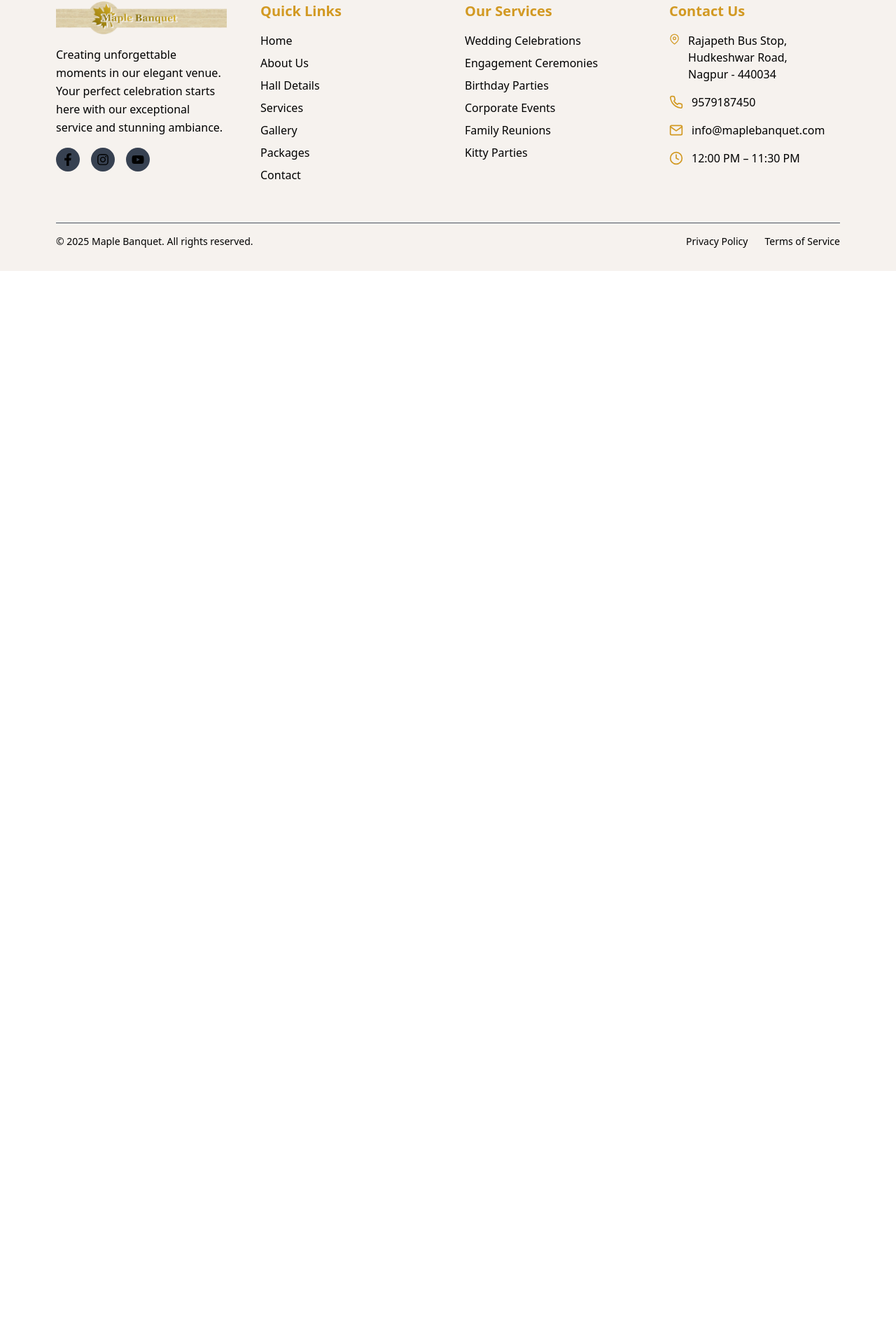
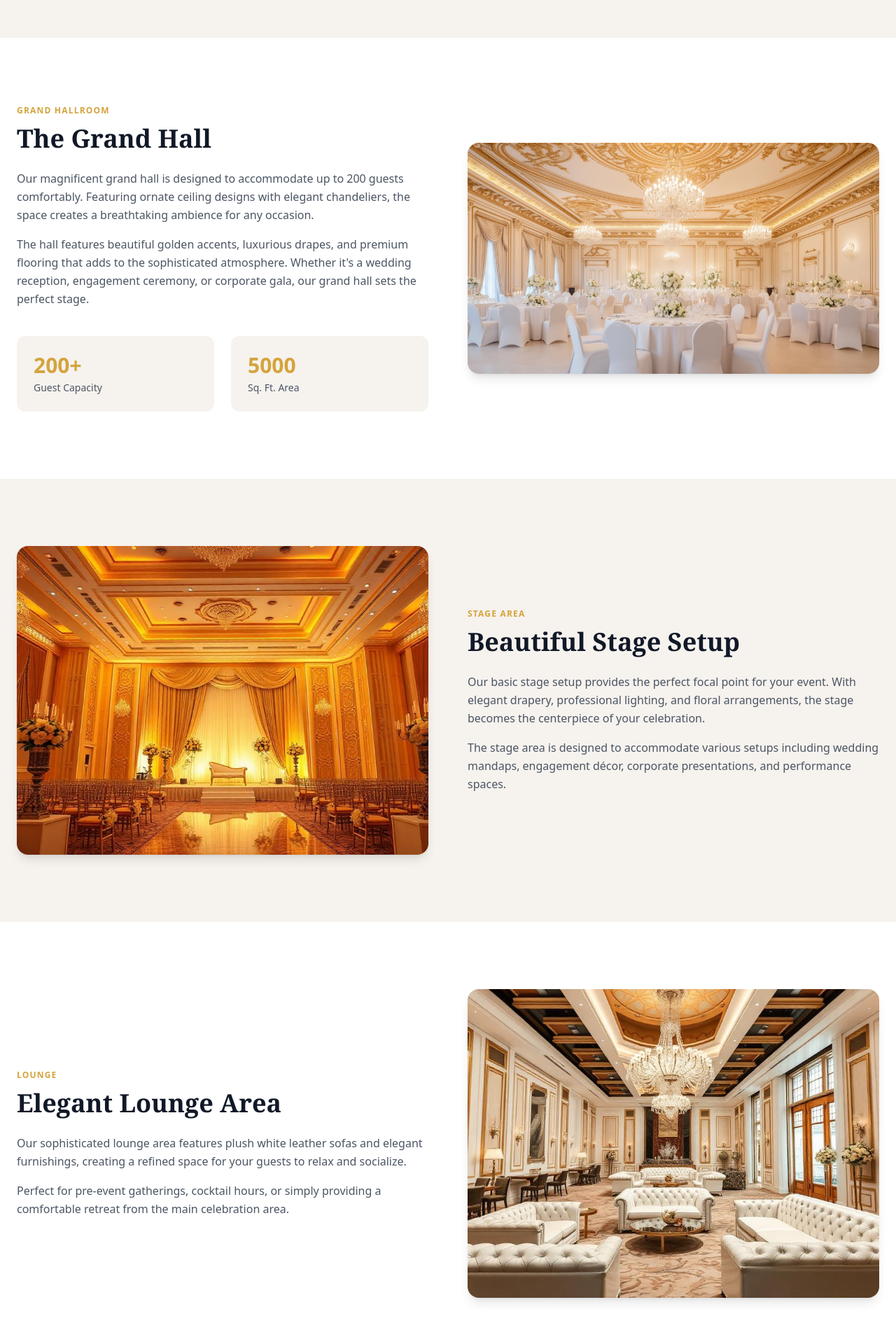
Before and after one commit to JaiPatel0916/Maple-Banquet-hall, a React (Vite) app in the folder frontend/: page /hall in a window 1280 px wide. Shown: the part 318-2238 px from the top of the page at 70% size. Before the commit the page ends 800 px from the top, so only its background shows below. Built offline with nearby package versions, Linux system fonts and the light colour scheme.

Commit message:
halldetails page section added

```diff
--- a/frontend/src/App.jsx
+++ b/frontend/src/App.jsx
@@ -16,7 +16,7 @@ function App() {
         {/* Default route loads About page */}
         <Route path="/" element={<Home />} />
         <Route path="/about" element={<About />} />
-        <Route path="/hallDetails" element={<HallDetails/>} />
+        <Route path="/hall" element={<HallDetails/>} />
       </Routes>
 
 
--- /dev/null
+++ b/frontend/src/components/Hall Details/GrandHallSection.jsx
@@ -0,0 +1,63 @@
+import React from "react";
+import grandHallImg from "../../assets/images/hero-banquet.jpg";
+
+export default function GrandHallSection() {
+  return (
+    <section className="bg-white py-24">
+      <div className="mx-auto max-w-7xl px-6">
+        <div className="grid items-center gap-14 lg:grid-cols-2">
+          {/* Left Content */}
+          <div>
+            <p className="mb-3 text-xs font-semibold uppercase tracking-widest text-[#d4a43c]">
+              Grand Hallroom
+            </p>
+
+            <h2 className="text-4xl font-serif font-semibold text-gray-900">
+              The Grand Hall
+            </h2>
+
+            <p className="mt-6 text-gray-600 leading-relaxed">
+              Our magnificent grand hall is designed to accommodate up to 200
+              guests comfortably. Featuring ornate ceiling designs with elegant
+              chandeliers, the space creates a breathtaking ambience for any
+              occasion.
+            </p>
+
+            <p className="mt-4 text-gray-600 leading-relaxed">
+              The hall features beautiful golden accents, luxurious drapes, and
+              premium flooring that adds to the sophisticated atmosphere.
+              Whether it's a wedding reception, engagement ceremony, or
+              corporate gala, our grand hall sets the perfect stage.
+            </p>
+
+            {/* Stats */}
+            <div className="mt-10 grid grid-cols-2 gap-6">
+              <div className="rounded-xl bg-[#f6f2ee] p-6">
+                <h3 className="text-3xl font-bold text-[#d4a43c]">200+</h3>
+                <p className="mt-1 text-sm text-gray-600">
+                  Guest Capacity
+                </p>
+              </div>
+
+              <div className="rounded-xl bg-[#f6f2ee] p-6">
+                <h3 className="text-3xl font-bold text-[#d4a43c]">5000</h3>
+                <p className="mt-1 text-sm text-gray-600">
+                  Sq. Ft. Area
+                </p>
+              </div>
+            </div>
+          </div>
+
+          {/* Right Image */}
+          <div className="overflow-hidden rounded-2xl shadow-lg">
+            <img
+              src={grandHallImg}
+              alt="The Grand Hall"
+              className="h-full w-full object-cover transition duration-500 hover:scale-105"
+            />
+          </div>
+        </div>
+      </div>
+    </section>
+  );
+}
--- /dev/null
+++ b/frontend/src/components/Hall Details/LoungeSection.jsx
@@ -0,0 +1,43 @@
+import React from "react";
+import loungeImg from "../../assets/images/hall-2.jpg";
+
+export default function LoungeSection() {
+  return (
+    <section className="bg-white py-24">
+      <div className="mx-auto max-w-7xl px-6">
+        <div className="grid items-center gap-14 lg:grid-cols-2">
+          {/* Left Content */}
+          <div>
+            <p className="mb-3 text-xs font-semibold uppercase tracking-widest text-[#d4a43c]">
+              Lounge
+            </p>
+
+            <h2 className="text-4xl font-serif font-semibold text-gray-900">
+              Elegant Lounge Area
+            </h2>
+
+            <p className="mt-6 text-gray-600 leading-relaxed">
+              Our sophisticated lounge area features plush white leather sofas
+              and elegant furnishings, creating a refined space for your guests
+              to relax and socialize.
+            </p>
+
+            <p className="mt-4 text-gray-600 leading-relaxed">
+              Perfect for pre-event gatherings, cocktail hours, or simply
+              providing a comfortable retreat from the main celebration area.
+            </p>
+          </div>
+
+          {/* Right Image */}
+          <div className="overflow-hidden rounded-2xl shadow-lg">
+            <img
+              src={loungeImg}
+              alt="Elegant Lounge Area"
+              className="h-full w-full object-cover transition duration-500 hover:scale-105"
+            />
+          </div>
+        </div>
+      </div>
+    </section>
+  );
+}
--- /dev/null
+++ b/frontend/src/components/Hall Details/StageAreaSection.jsx
@@ -0,0 +1,45 @@
+import React from "react";
+import stageImg from "../../assets/images/hall-1.jpg";
+
+export default function StageAreaSection() {
+  return (
+    <section className="bg-[#f6f2ee] py-24">
+      <div className="mx-auto max-w-7xl px-6">
+        <div className="grid items-center gap-14 lg:grid-cols-2">
+          {/* Left Image */}
+          <div className="overflow-hidden rounded-2xl shadow-lg">
+            <img
+              src={stageImg}
+              alt="Beautiful Stage Setup"
+              className="h-full w-full object-cover transition duration-500 hover:scale-105"
+            />
+          </div>
+
+          {/* Right Content */}
+          <div>
+            <p className="mb-3 text-xs font-semibold uppercase tracking-widest text-[#d4a43c]">
+              Stage Area
+            </p>
+
+            <h2 className="text-4xl font-serif font-semibold text-gray-900">
+              Beautiful Stage Setup
+            </h2>
+
+            <p className="mt-6 text-gray-600 leading-relaxed">
+              Our basic stage setup provides the perfect focal point for your
+              event. With elegant drapery, professional lighting, and floral
+              arrangements, the stage becomes the centerpiece of your
+              celebration.
+            </p>
+
+            <p className="mt-4 text-gray-600 leading-relaxed">
+              The stage area is designed to accommodate various setups including
+              wedding mandaps, engagement décor, corporate presentations, and
+              performance spaces.
+            </p>
+          </div>
+        </div>
+      </div>
+    </section>
+  );
+}
--- a/frontend/src/pages/HallDetails.jsx
+++ b/frontend/src/pages/HallDetails.jsx
@@ -1,10 +1,16 @@
 
 import OurVenueSection from "../components/Hall Details/OurVenueSection";
+import GrandHallSection from "../components/Hall Details/GrandHallSection";
+import StageAreaSection from "../components/Hall Details/StageAreaSection";
+import LoungeSection from "../components/Hall Details/LoungeSection";
 export default function HallDetails() {
     return (
         <>
-            <div className="pt-20">
+            <div>
             <OurVenueSection/>
+             <GrandHallSection/>
+             <StageAreaSection/>
+             <LoungeSection/>
 
             </div>
         </>
```
